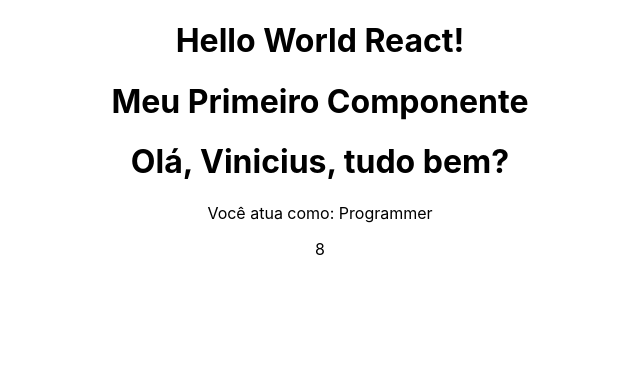
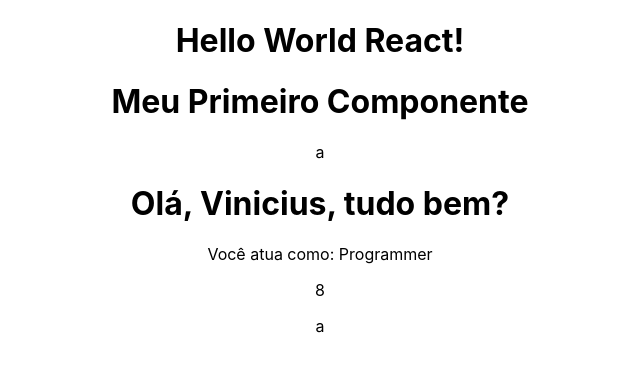
Before and after one commit to viniciusschnoor/hello-world, a React (Create React App) app: page / in a window 1280 px wide. Shown: the top 372 px of the page, without its empty margins (320-960 px from the left). Built offline with nearby package versions, Linux system fonts and the light colour scheme.

Commit message:
Hierarquia

```diff
--- a/src/App.js
+++ b/src/App.js
@@ -1,9 +1,10 @@
 // Components
 import FirstComponent from './components/FirstComponent';
+import TemplateExpressions from './components/TemplateExpressions';
+import MyComponent from './components/MyComponent';
 
 // Styles
 import './App.css';
-import TemplateExpressions from './components/TemplateExpressions';
 
 function App() {
   return (
@@ -11,6 +12,7 @@
       <h1>Hello World React!</h1>
       <FirstComponent />
       <TemplateExpressions />
+      <MyComponent />
     </div>
   );
 }
--- a/src/components/FirstComponent.js
+++ b/src/components/FirstComponent.js
@@ -1,8 +1,11 @@
+import MyComponent from "./MyComponent";
+
 const FirstComponent = () => {
     return(
         <div>
-            {/* COMENTÁRIO */}
+            {/* COMENTÁRIO*/}
             <h1>Meu Primeiro Componente</h1>
+            <MyComponent />
         </div>
     );
 };
--- /dev/null
+++ b/src/components/MyComponent.js
@@ -0,0 +1,9 @@
+const MyComponent = () => {
+    return(
+        <div>
+            <p>a</p>
+        </div>
+    );
+};
+
+export default MyComponent
```
